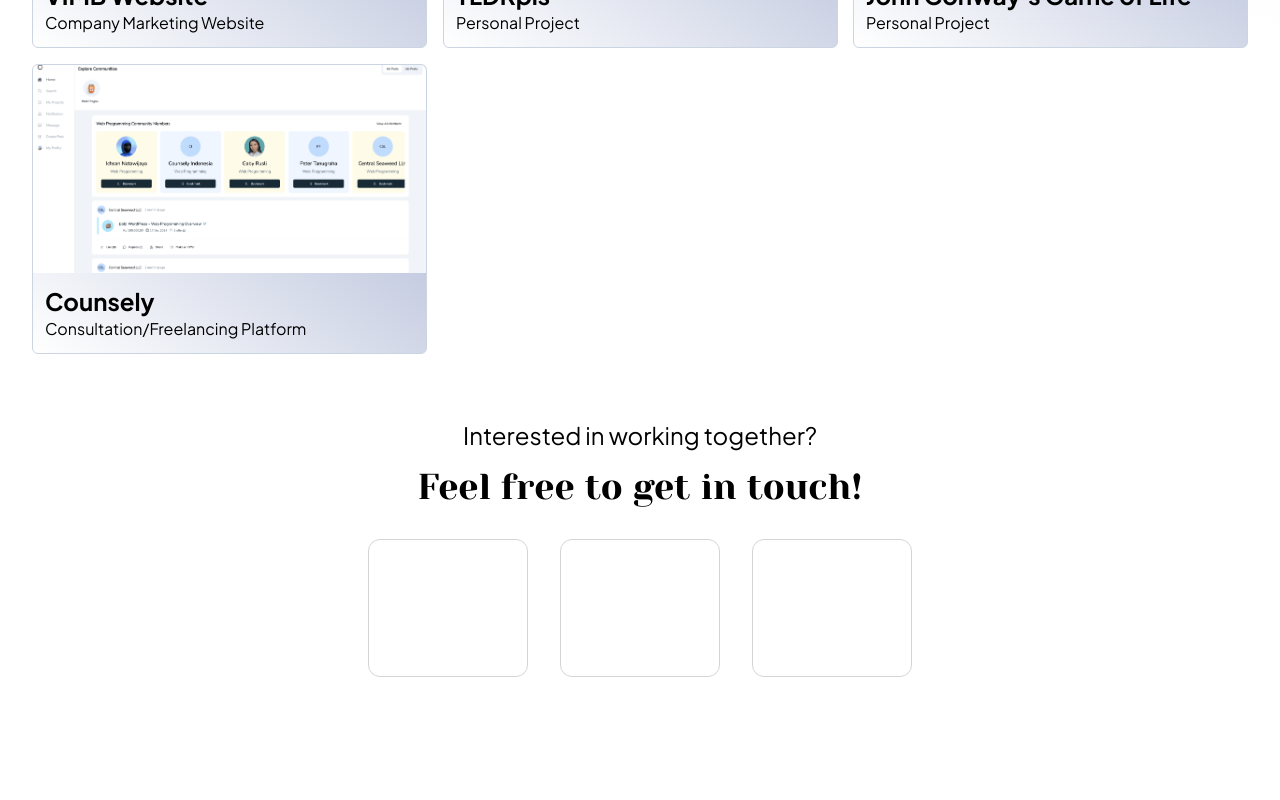
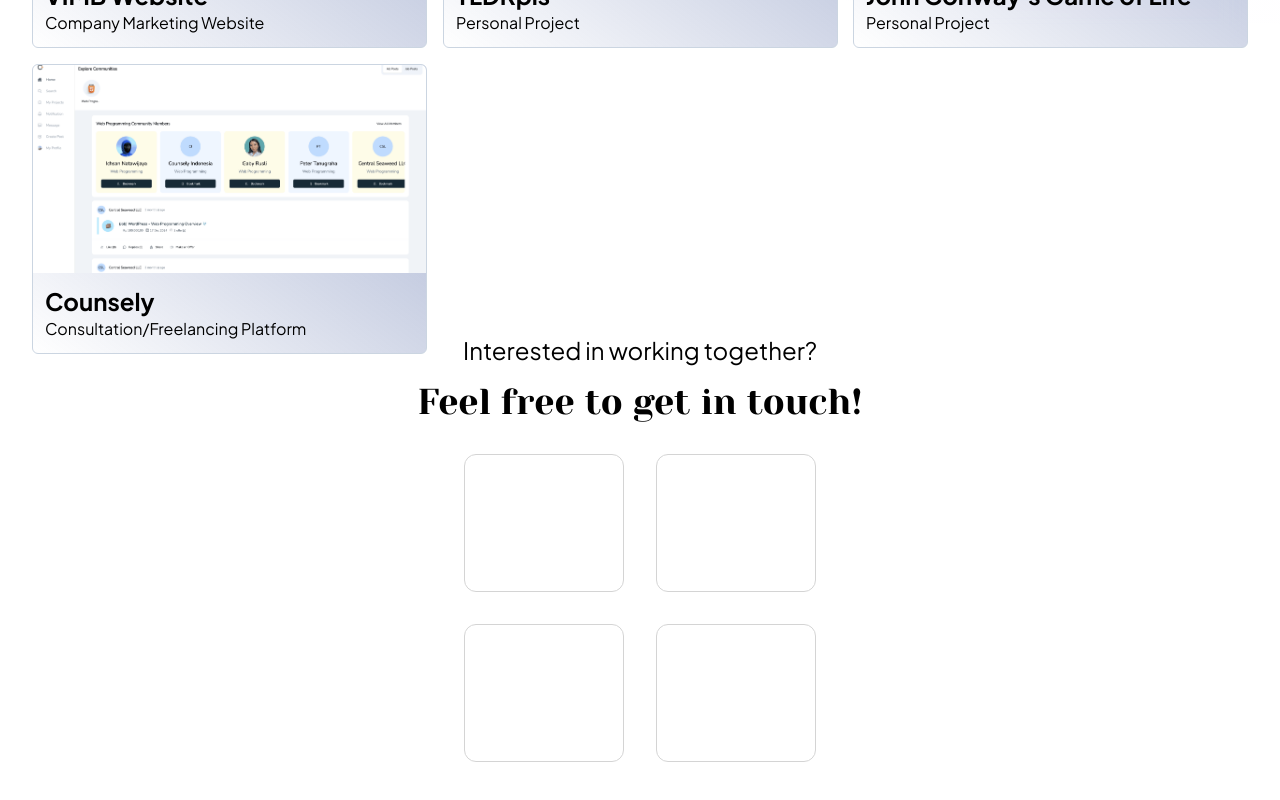
Before and after one commit to FarizioKautsar/profile-website, a Next.js app: page / in a window 1280 px wide. Shown: the part 4908-5708 px from the top of the page. Built offline with nearby package versions, Linux system fonts and the light colour scheme.

Commit message:
More contact (github)

```diff
--- a/src/app/page.tsx
+++ b/src/app/page.tsx
@@ -20,7 +20,7 @@ import projects from "@/data/projects";
 import ProjectCard from "@/components/ProjectCard";
 import dynamic from "next/dynamic";
 import ContactLink from "@/components/ContactLink";
-import { FaEnvelope, FaWhatsapp } from "react-icons/fa";
+import { FaEnvelope, FaGithub, FaWhatsapp } from "react-icons/fa";
 import { IoDocumentAttachOutline } from "react-icons/io5";
 
 function Home() {
@@ -234,9 +234,11 @@ function Home() {
             My Ideas That Has Come to Life
           </p>
           <div className="grid grid-cols-3 gap-4">
-            {projects.sort((p1, p2) => p1.yearFrom - p2.yearFrom).map((project, pIdx) => (
-              <ProjectCard project={project} key={pIdx} />
-            ))}
+            {projects
+              .sort((p1, p2) => p1.yearFrom - p2.yearFrom)
+              .map((project, pIdx) => (
+                <ProjectCard project={project} key={pIdx} />
+              ))}
           </div>
         </div>
         <div className="h-dvh text-left w-full z-20 col-span-3 flex flex-col items-center justify-center">
@@ -244,7 +246,12 @@ function Home() {
           <span className="font-serif text-4xl mb-8">
             Feel free to get in touch!
           </span>
-          <div className="flex gap-8">
+          <div className="grid grid-cols-2 gap-8">
+            <ContactLink
+              href="https://github.com/FarizioKautsar"
+              label="GitHub"
+              icon={FaGithub}
+            />
             <ContactLink
               href="mailto:kheruzy@gmail.com"
               label="Email Me"
@@ -256,7 +263,7 @@ function Home() {
               icon={FaWhatsapp}
             />
             <ContactLink
-              href="https://docs.google.com/document/d/1Sppdy_wIc2ddyFRqmI4iFYf_G0nLr5nm1o-Pnoy79ZE"
+              href="https://docs.google.com/document/d/e/2PACX-1vSfkqU1matmxM9ONsbsjY_MRImRs9EAsiKDTXHogWORPbSk7G6hDwt7XazlA7TXPDrDqUu_bq8Y_jBT/pub"
               label="View My CV"
               icon={IoDocumentAttachOutline}
             />
--- a/src/components/ContactLink.tsx
+++ b/src/components/ContactLink.tsx
@@ -72,7 +72,7 @@ export default function ContactLink({ href, icon, label }: ContactLinkProps) {
           opacity,
         }}
       />
-      {icon && <span className="mr-2">{icon({ size: 48 })}</span>}
+      {icon && <span>{icon({ size: 48 })}</span>}
       {label}
     </motion.a>
   );
```
